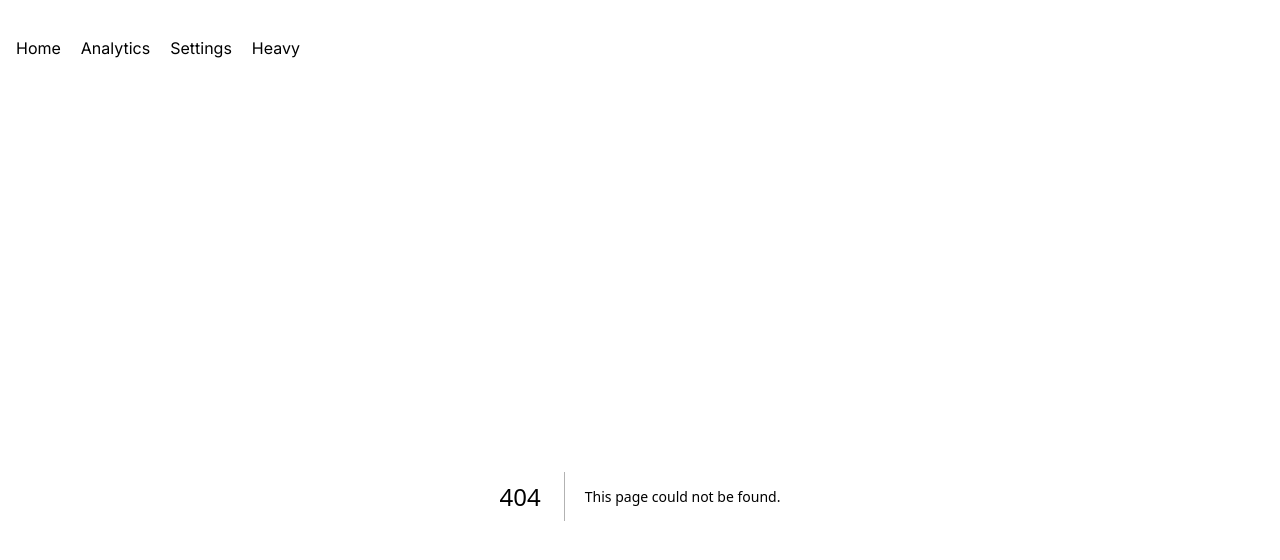
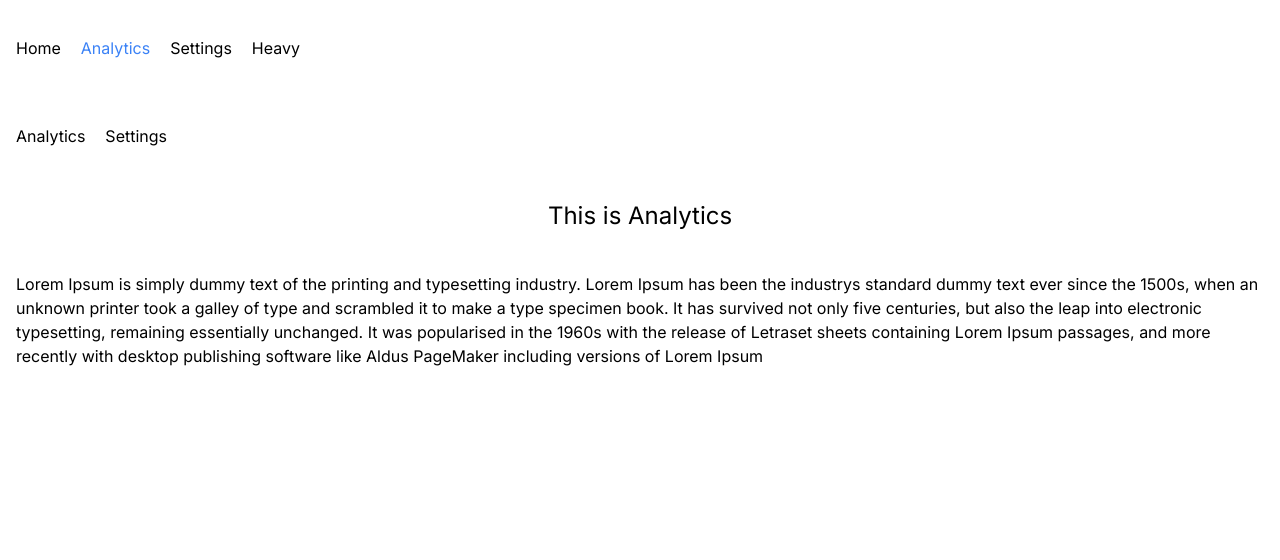
Before and after one commit to oliullah05/Exploring-Next-JS-Revise, a Next.js app: page /analytics in a window 1280 px wide. Before the commit this address had no page. Shown: the top 560 px of the page. Built offline with nearby package versions, Linux system fonts and the light colour scheme.

Commit message:
Route Groups and its use cases

```diff
--- a/src/app/dashboard/layout.js
+++ b/src/app/(dashboard)/analytics/layout.js
@@ -1,10 +1,9 @@
 
 
 export default function DashboardLayout({ children }) {
-  throw new Error("error in dashboard layout")
   return (
     <>
-   <div className="mt-8">
+   <div className="mt-8 analytics">
     <ul className="flex gap-5 my-5 p-4">
         <li>Analytics</li>
         <li>Settings</li>
--- a/src/app/dashboard/analytics/page.js
+++ b/src/app/(dashboard)/analytics/page.js
@@ -4,7 +4,6 @@ export const metadata = {
   };
 
 const Analytics = () => {
-    throw new Error("Error from analytices")
     return (
         <div className='p-4'>
             <h1 className='text-2xl text-center'>This is Analytics</h1>
--- /dev/null
+++ b/src/app/(dashboard)/settings/layout.js
@@ -0,0 +1,16 @@
+
+
+export default function DashboardLayout({ children }) {
+  return (
+    <>
+   <div className="mt-8 ">
+    <ul className="flex gap-5 my-5 p-4">
+        <li> settings</li>
+        <li>Settings</li>
+    </ul>
+
+   </div>
+  {children}
+   </>
+  );
+}
--- a/src/app/components/Button.js
+++ b/src/app/components/Button.js
@@ -1,15 +1,11 @@
 "use client"
 
 import { useRouter } from "next/navigation";
-
-
-
 const Button = ({children}) => {
     const router = useRouter()
     const handleClick = ()=>{
        router.push("/dashboard/analytics")
     }
-    throw new Error("Error from button")
     return (
         <div>
             <button onClick={handleClick} className='bg-blue-500 mt-6 py-2 px-5 rounded text-gray-50'>{children}</button>
--- a/src/app/layout.js
+++ b/src/app/layout.js
@@ -20,8 +20,8 @@ export default function RootLayout({ children }) {
           <nav className="">
             <ul className="flex gap-5 my-5 p-4">
               <li><CustomLink path="/">Home</CustomLink></li>
-              <li><CustomLink path="/dashboard/analytics">Analytics</CustomLink></li>
-              <li><CustomLink prefetch={false}  path="/dashboard/settings">Settings</CustomLink></li>
+              <li><CustomLink path="/analytics">Analytics</CustomLink></li>
+              <li><CustomLink prefetch={false}  path="/settings">Settings</CustomLink></li>
               <li><CustomLink prefetch={false}  path="/heavy">Heavy</CustomLink></li>
             </ul>
 
```
Also changed, not shown: src/app/(dashboard)/error.js (renamed from src/app/dashboard/error.js), src/app/(dashboard)/loading.js (renamed from src/app/dashboard/loading.js), src/app/(dashboard)/settings/page.js (renamed from src/app/dashboard/settings/page.js).
